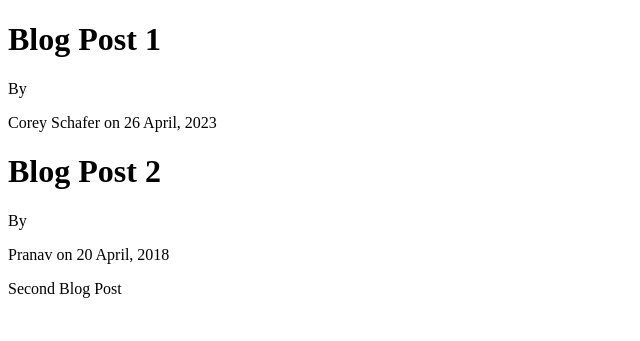
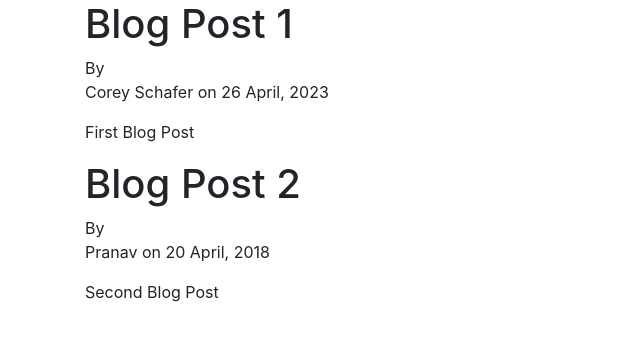
Before and after one commit to Killerkaka2/FlaskBlog_WebApp, a Flask app: page / in a window 1280 px wide. Shown: the top 341 px of the page, without its empty margins (0-640 px from the left). Run offline with Flask 3, Linux system fonts and the light colour scheme; some libraries are stand-ins or nearby versions.

Commit message:
Boostrap Added

```diff
--- a/flaskblog.py
+++ b/flaskblog.py
@@ -6,7 +6,7 @@ posts = [
     {
         'author' : "Corey Schafer",
         'title' : "Blog Post 1",
-        'Comments' : "First Blog Post",
+        'content' : "First Blog Post",
         'date_posted':"26 April, 2023"
     },
     {
--- a/templates/layout.html
+++ b/templates/layout.html
@@ -3,6 +3,14 @@
 <head>
     <meta charset="UTF-8">
     <meta name="viewport" content="width=device-width, initial-scale=1.0">
+
+    <!-- Required meta tags -->
+    <meta charset="utf-8">
+    <meta name="viewport" content="width=device-width, initial-scale=1, shrink-to-fit=no">
+
+    <!-- Bootstrap CSS -->
+    <link rel="stylesheet" href="https://cdn.jsdelivr.net/npm/bootstrap@4.0.0/dist/css/bootstrap.min.css" integrity="sha384-Gn5384xqQ1aoWXA+058RXPxPg6fy4IWvTNh0E263XmFcJlSAwiGgFAW/dAiS6JXm" crossorigin="anonymous">
+
     {% if title %}
     <title> Flask Blog - {{ title }}</title>
     {% else %}
@@ -10,6 +18,15 @@
     {% endif %}
 </head>
 <body>
-    {% block content %} {% endblock %}
+    <div class="container">
+        {% block content %} {% endblock %}
+    </div>
+
+
+    <!-- Optional JavaScript -->
+    <!-- jQuery first, then Popper.js, then Bootstrap JS -->
+    <script src="https://code.jquery.com/jquery-3.2.1.slim.min.js" integrity="sha384-KJ3o2DKtIkvYIK3UENzmM7KCkRr/rE9/Qpg6aAZGJwFDMVNA/GpGFF93hXpG5KkN" crossorigin="anonymous"></script>
+    <script src="https://cdn.jsdelivr.net/npm/popper.js@1.12.9/dist/umd/popper.min.js" integrity="sha384-ApNbgh9B+Y1QKtv3Rn7W3mgPxhU9K/ScQsAP7hUibX39j7fakFPskvXusvfa0b4Q" crossorigin="anonymous"></script>
+    <script src="https://cdn.jsdelivr.net/npm/bootstrap@4.0.0/dist/js/bootstrap.min.js" integrity="sha384-JZR6Spejh4U02d8jOt6vLEHfe/JQGiRRSQQxSfFWpi1MquVdAyjUar5+76PVCmYl" crossorigin="anonymous"></script>
 </body>
 </html>
```
